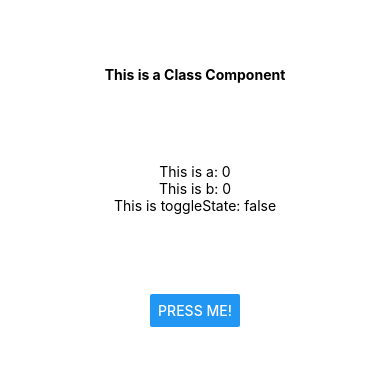
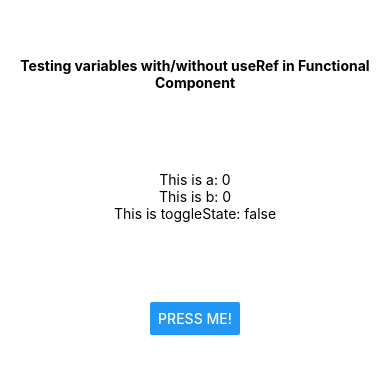
Before and after one commit to husamaf/react-native-examples, a React Native app: screen / in a window 390 px wide. Shown: the part 226-600 px from the top of the page. Built offline with nearby package versions, Linux system fonts and the light colour scheme.

Commit message:
[#ADD #FIX] Implement "PropsExample.js" + Clean up

```diff
--- a/App.js
+++ b/App.js
@@ -1,14 +1,15 @@
 import { StatusBar } from 'expo-status-bar';
 import React from 'react';
 import { StyleSheet, Text, View } from 'react-native';
-import FunctionalComponent from './screens/FunctionalComponent'
-import ClassComponent from './screens/ClassComponent'
+import FunctionalComponentExample from './screens/FunctionalComponentExample'
+import ClassComponentExample from './screens/ClassComponentExample'
+import PropsExample from './screens/PropsExample'
 
 export default function App() {
   return (
     <View style={styles.container}>
       <StatusBar style="auto" />
-      <ClassComponent />
+      <FunctionalComponentExample />
     </View>
   );
 }
--- a/screens/ClassComponent.js
+++ b/screens/ClassComponentExample.js
@@ -1,7 +1,7 @@
 import React, {useState, useEffect, useRef} from 'react';
 import {StyleSheet, View, Text, Button} from 'react-native';
 
-class ClassComponent extends React.Component{
+class ClassComponentExample extends React.Component{
 
   constructor(props) {
     super(props);
@@ -30,7 +30,7 @@ class ClassComponent extends React.Component{
   render() {
     return (
       <View style={styles.root}>
-        <Text style={styles.title}>This is a Class Component</Text>
+        <Text style={styles.title}>Testing variables in a Class Component</Text>
         <Text>{`This is a: ${this.a}`}</Text>
         <Text>{`This is b: ${this.b}`}</Text>
         <Text>{`This is toggleState: ${this.state.toggleState}`}</Text>
@@ -48,4 +48,4 @@ const styles = StyleSheet.create({
   buttonContainer: {marginTop: 80}
 });
 
-export default ClassComponent;
+export default ClassComponentExample;
--- a/screens/FunctionalComponent.js
+++ b/screens/FunctionalComponentExample.js
@@ -1,7 +1,7 @@
 import React, {useState, useEffect, useRef} from 'react';
 import {StyleSheet, View, Text, Button} from 'react-native';
 
-const FunctionalComponent = (props) => {
+const FunctionalComponentExample = (props) => {
   const [toggleState, setToggleState] = useState(false);
 
   let a = 0;
@@ -19,7 +19,7 @@ const FunctionalComponent = (props) => {
 
   return (
     <View style={styles.root}>
-      <Text style={styles.title}>This is a Functional Component</Text>
+      <Text style={styles.title}>Testing variables with/without useRef in Functional Component</Text>
       <Text>{`This is a: ${a}`}</Text>
       <Text>{`This is b: ${b.current}`}</Text>
       <Text>{`This is toggleState: ${toggleState}`}</Text>
@@ -32,8 +32,8 @@ const FunctionalComponent = (props) => {
 
 const styles = StyleSheet.create({
   root: {flex: 1, justifyContent: 'center', alignItems: 'center'},
-  title: {marginBottom: 80, fontWeight: 'bold'},
+  title: {marginBottom: 80, textAlign: 'center', fontWeight: 'bold'},
   buttonContainer: {marginTop: 80}
 });
 
-export default FunctionalComponent;
+export default FunctionalComponentExample;
--- /dev/null
+++ b/screens/PropsExample.js
@@ -0,0 +1,63 @@
+import React, {useState, useEffect, useRef} from 'react';
+import {StyleSheet, View, Text, Button} from 'react-native';
+
+const Child = props => {
+  const {prop1} = props;
+
+  useEffect(() => {
+    console.log("This useEffect is for prop1")
+  }, [prop1])
+
+  useEffect(() => {
+    console.log("This useEffect is for prop2")
+  }, [props.prop2])
+
+  return (
+    <View>
+      <Text>{`prop1: ${prop1}`}</Text>
+      <Text>{`prop2: ${props.prop2}`}</Text>
+    </View>
+  )
+}
+
+
+
+const PropsDependency = (props) => {
+  const [toggleState, setToggleState] = useState(false);
+
+  let prop1 = useRef(0);
+  let prop2 = useRef(0);
+
+
+  const buttonHandler1 = () => {
+    prop1.current += 1
+  }
+
+  const buttonHandler2 = () => {
+    prop2.current += 1
+  }
+
+  const buttonHandler3 = () => {
+    setToggleState(prevState => !prevState)
+  }
+
+  return (
+    <View style={styles.root}>
+      <Text style={styles.title}>Testing with "props"</Text>
+      <Child prop1={prop1.current} prop2={prop2.current}/>
+      <View style={styles.buttonContainer}>
+        <Button title={'Update prop1!'} onPress={buttonHandler1}/>
+        <Button title={'Update prop2!'} onPress={buttonHandler2} color={'red'}/>
+        <Button title={'Update State'} onPress={buttonHandler3} color={'gray'}/>
+      </View>
+    </View>
+  );
+};
+
+const styles = StyleSheet.create({
+  root: {flex: 1, justifyContent: 'center', alignItems: 'center'},
+  title: {marginBottom: 80, fontWeight: 'bold'},
+  buttonContainer: {height: 150, marginTop: 80, justifyContent: 'space-between'}
+});
+
+export default PropsDependency;
```
